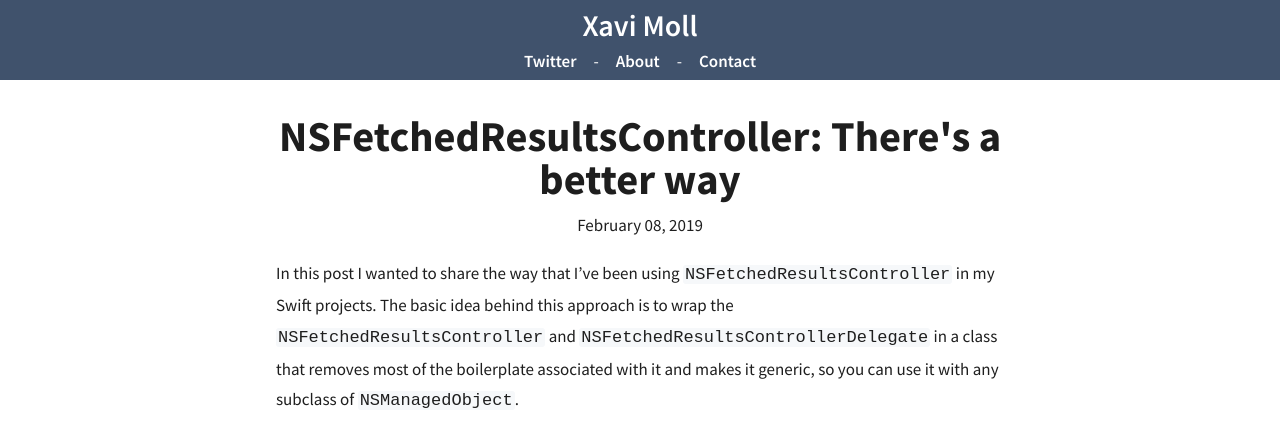
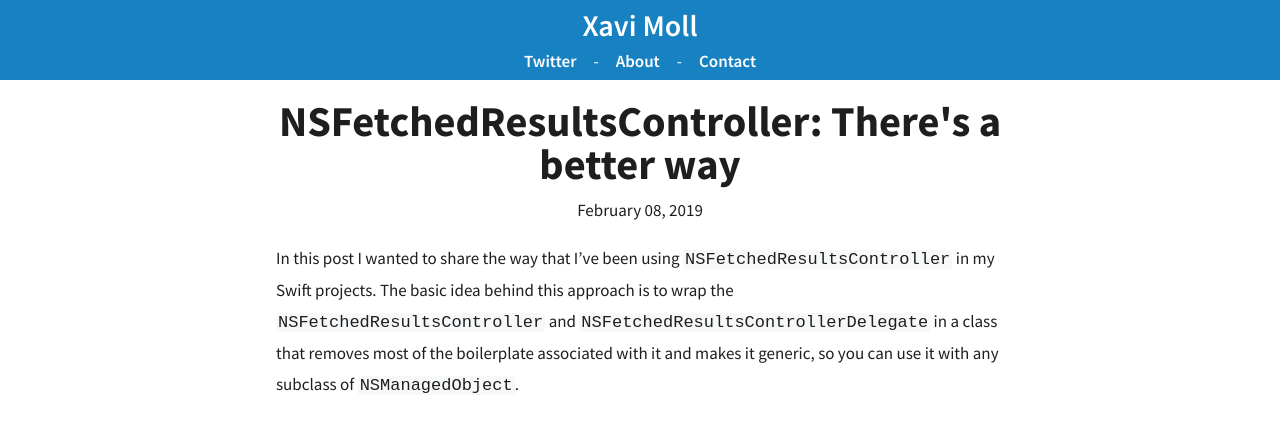
Before and after one commit to xmollv/xmollv.github.io, a Jekyll site: the page built from pages/home.html, in a window 1280 px wide. Shown: the top 447 px of the page. Built offline with Jekyll 4.4.1, drawn with Linux system fonts in a browser that asks for light colours.

Commit message:
Made the header float

```diff
--- a/assets/css/base.css
+++ b/assets/css/base.css
@@ -24,8 +24,11 @@
 
 /* Header */
 header {
-    background-color: rgba(44, 64, 93, 0.9);
+    background-color: rgb(23, 129, 194);
     height: 80px;
+    width: 100%;
+    position: fixed;
+    top: 0;
 }
 
 #header_container {
@@ -60,6 +63,7 @@
 article {
     padding-left: 20px;
     padding-right: 20px;
+    margin-top: 100px;
 }
 
 #post_title {
```
